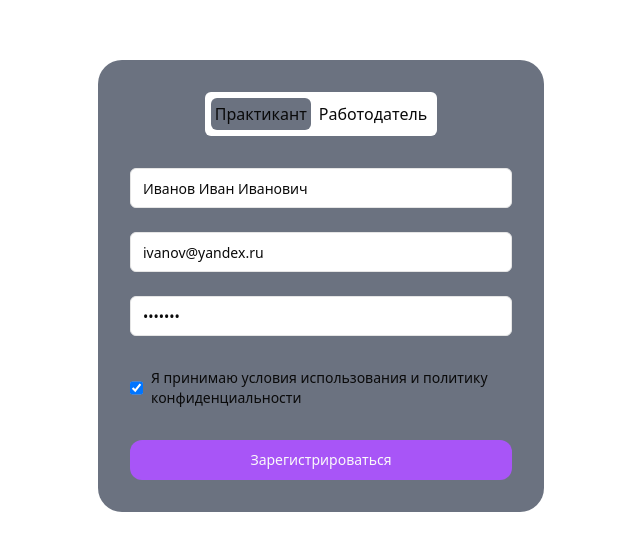
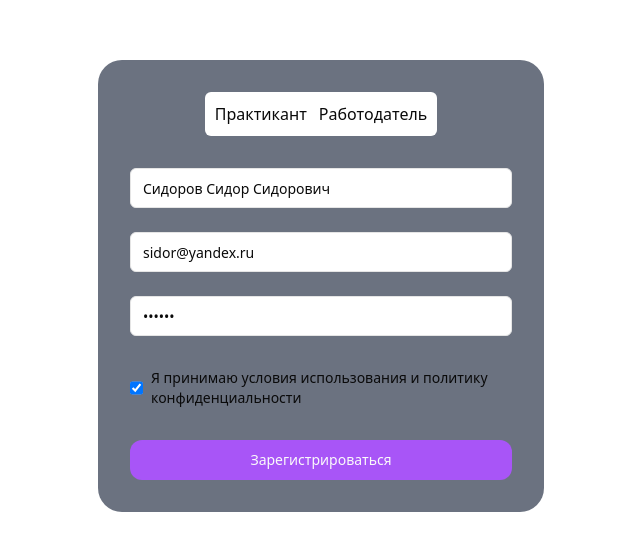
Before and after one commit to Juvelirov/WorkToday, a React (Vite) app in the folder src/main/front/: page /signup in a window 1280 px wide. Shown: the part 114-664 px from the top of the page, without its empty margins (319-959 px from the left). Built offline with nearby package versions, Linux system fonts and the light colour scheme.

Commit message:
set up routing

```diff
--- a/src/main/front/package.json
+++ b/src/main/front/package.json
@@ -18,6 +18,7 @@
     "lucide-react": "^0.454.0",
     "react": "^18.3.1",
     "react-dom": "^18.3.1",
+    "react-router-dom": "^7.0.2",
     "tailwind-merge": "^2.5.4",
     "tailwindcss-animate": "^1.0.7"
   },
--- a/src/main/front/src/App.tsx
+++ b/src/main/front/src/App.tsx
@@ -1,17 +1,27 @@
-/* eslint-disable @typescript-eslint/no-unused-vars */
-import "./App.css";
+import { Route, BrowserRouter as Router, Routes } from "react-router-dom";
 import { SignInForm } from "./pages/SignInForm";
 import { SignUpForm } from "./pages/SignUpForm";
-import { VacanciesPage } from "./pages/VacanciesPage";
+import { StudentPrivatePage } from "./pages/StudentPrivatePage";
+import { ProtectedRoute } from "./router/ProtectedRoute";
+import AdminPage from "./pages/AdminPage";
 
-function App() {
+export default function App() {
   return (
-    <>
-      {/* <SignInForm /> */}
-      <SignUpForm />
-      {/* <VacanciesPage /> */}
-    </>
+    <Router>
+      <Routes>
+        <Route path="/signin" element={<SignInForm />} />
+        <Route path="/signup" element={<SignUpForm />} />
+        {/* <Route path="/vacancies" element={<VacanciesPage />} /> */}
+        <Route
+          path="/"
+          element={
+            <ProtectedRoute>
+              <StudentPrivatePage />
+            </ProtectedRoute>
+          }
+        />
+        <Route path="/admin" element={<AdminPage />} />
+      </Routes>
+    </Router>
   );
 }
-
-export default App;
--- a/src/main/front/src/api/adminAPI.ts
+++ b/src/main/front/src/api/adminAPI.ts
@@ -5,6 +5,7 @@ import { endpoints } from "./endpoints";
 export async function fetchAllUsers() {
   return apiClient<UsersInfoDTO[]>(endpoints.private.admin.allUsers, {
     method: "GET",
+    basicAuth: { login: "sidor@yandex.ru", password: "huh300" },
   });
 }
 
--- a/src/main/front/src/api/apiClient.ts
+++ b/src/main/front/src/api/apiClient.ts
@@ -1,5 +1,4 @@
-/* eslint-disable @typescript-eslint/no-unused-vars */
-import type { b, n, s } from "../types";
+import type { n, s } from "../types";
 import { API_BASE_URL } from "./endpoints";
 
 export interface ApiOpts {
@@ -7,10 +6,10 @@ export interface ApiOpts {
   body?: s;
   headers?: Record<s, s>;
   queryParams?: Record<s, s | n>;
+  basicAuth?: { login: s; password: s };
 }
 
 export async function apiClient<T>(endpoint: s, options: ApiOpts): Promise<T> {
-  const token = localStorage.getItem("token");
   const url = new URL(`${API_BASE_URL}${endpoint}`);
 
   if (options.queryParams) {
@@ -19,11 +18,16 @@ export async function apiClient<T>(endpoint: s, options: ApiOpts): Promise<T> {
     }
   }
 
-  const headers = {
+  const headers: Record<s, s> = {
     "Content-Type": "application/json",
-    ...(token && { Authorization: `Bearer ${token}` }),
     ...options.headers,
   };
+
+  if (options.basicAuth) {
+    const { login, password } = options.basicAuth;
+    const encodedCredentials = btoa(`${login}:${password}`);
+    headers.Authorization = `Basic ${encodedCredentials}`;
+  }
 
   const res = await fetch(url.toString(), { ...options, headers });
 
--- /dev/null
+++ b/src/main/front/src/auth.ts
@@ -0,0 +1,13 @@
+import type { b } from "./types";
+
+export function isUserAuthenticated(): b {
+  return true;
+}
+
+// export function setUserAuthToken(token: string) {
+//   localStorage.setItem("token", token);
+// }
+
+// export function clearAuth() {
+//   localStorage.removeItem("token");
+// }
--- a/src/main/front/src/pages/SignInForm.tsx
+++ b/src/main/front/src/pages/SignInForm.tsx
@@ -1,3 +1,4 @@
+import { Link } from "react-router-dom";
 import { Button } from "../components/ui/button";
 import { Input } from "../components/ui/input";
 
@@ -14,9 +15,9 @@ export function SignInForm() {
         </Button>
         <p className="text-sm text-center">
           Нет аккаунта?{" "}
-          <a href="f" className="text-blue-500">
-            Зарегистрируйтесь
-          </a>
+          <Link to="/signup">
+            <span className="text-blue-700">Зарегистрируйтесь</span>
+          </Link>
         </p>
       </form>
     </div>
--- a/src/main/front/src/pages/SignUpForm.tsx
+++ b/src/main/front/src/pages/SignUpForm.tsx
@@ -1,3 +1,4 @@
+/* eslint-disable @typescript-eslint/no-unused-vars */
 import { apiClient } from "@/api/apiClient";
 import { cn } from "@/lib/utils";
 import type { s } from "@/types";
@@ -7,13 +8,7 @@ import { Input } from "../components/ui/input";
 import type { UserDTO } from "@/api/apiTypes";
 
 export function SignUpForm() {
-  const [formData, setFormData] = useState<UserDTO>({
-    fio: "Иванов Иван Иванович",
-    login: "ivanov@yandex.ru",
-    password: "qwerty1",
-    email: "ivanov@yandex.ru",
-    role: "student",
-  });
+  const [formData, setFormData] = useState<UserDTO>(fakeAdminD);
   const [error, setError] = useState<s | null>(null);
 
   const handleChange = (e: React.ChangeEvent<HTMLInputElement>) => {
@@ -120,3 +115,19 @@ function RoleSelection({ selectedRole, onRoleChange }: RoleSelectionProps) {
     </div>
   );
 }
+
+const fakeAdminD: UserDTO = {
+  fio: "Сидоров Сидор Сидорович",
+  login: "sidor@yandex.ru",
+  password: "huh300",
+  email: "sidor@yandex.ru",
+  role: "admin",
+};
+
+const fakeStudentD: UserDTO = {
+  fio: "Иванов Иван Иванович",
+  login: "ivanov@yandex.ru",
+  password: "qwerty1",
+  email: "ivanov@yandex.ru",
+  role: "student",
+};
--- /dev/null
+++ b/src/main/front/src/router/ProtectedRoute.tsx
@@ -0,0 +1,12 @@
+import { isUserAuthenticated } from "@/auth";
+import { Navigate } from "react-router-dom";
+
+interface ProtectedRouteProps {
+  children: React.ReactNode;
+}
+
+export function ProtectedRoute({ children }: ProtectedRouteProps) {
+  if (!isUserAuthenticated()) return <Navigate to="/signin" replace />;
+
+  return <>{children}</>;
+}
```
Also changed, not shown: src/main/front/src/pages/SignInPage.tsx (added), 2 other files (tests, documents, lock files or other folders).
